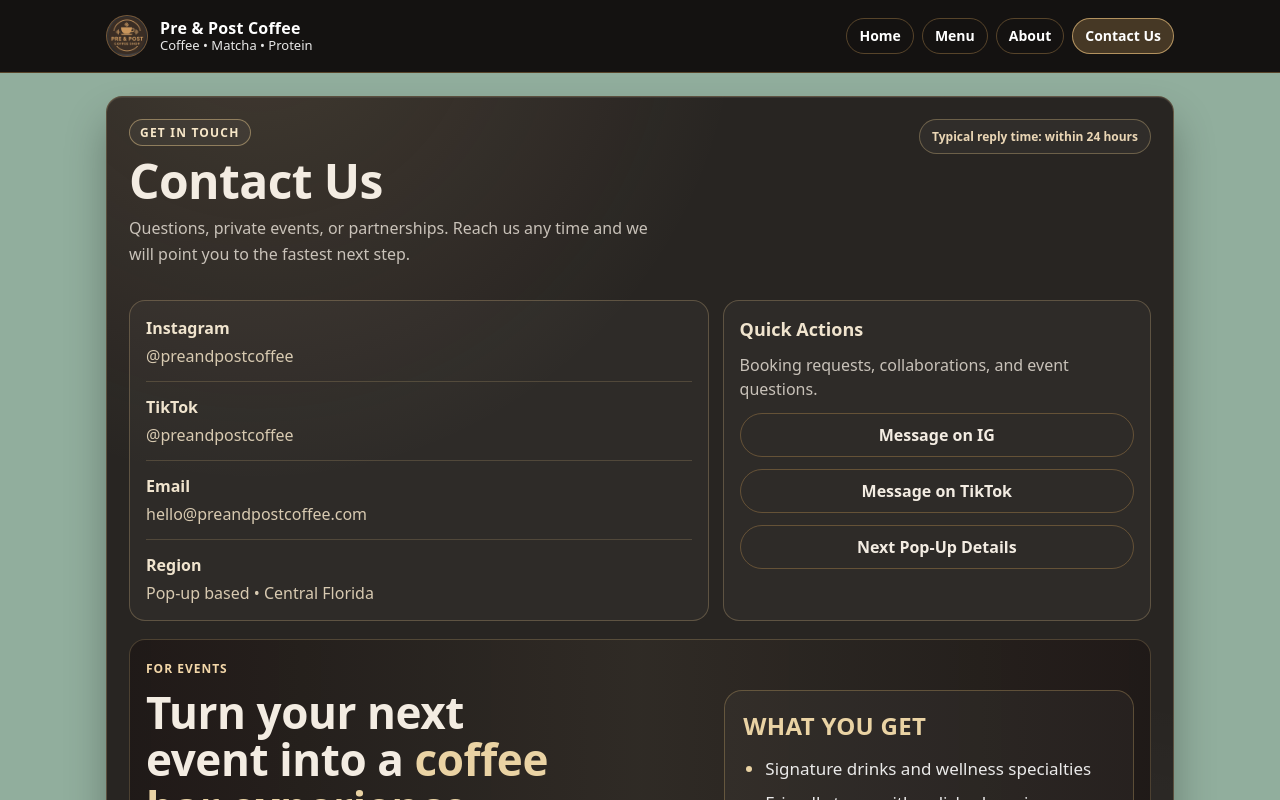
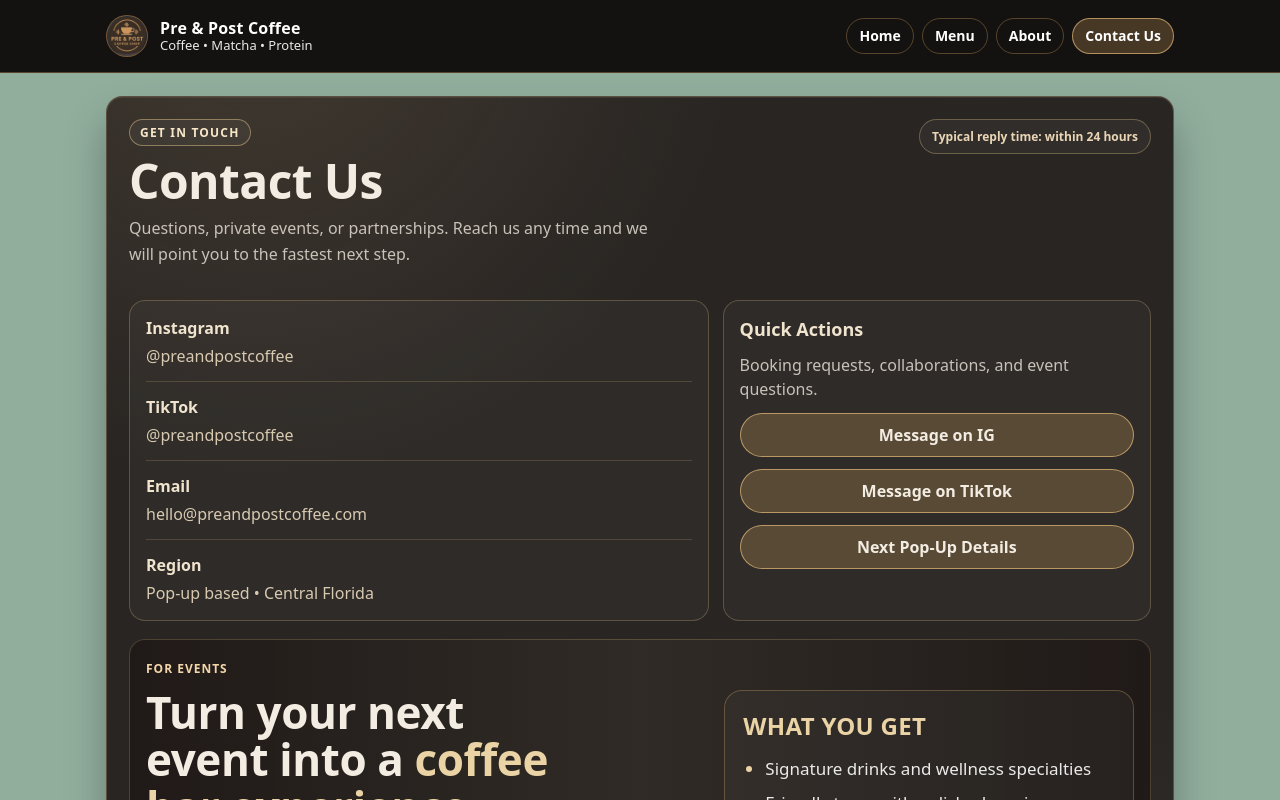
Before and after one commit to Emq17/coffee-shop, a React (Vite) app: page /contact in a window 1280 px wide. Shown: the top 800 px of the page. Built offline with nearby package versions, Linux system fonts and the light colour scheme.

Commit message:
button redirect links

```diff
--- a/src/components/ScrollToTop.tsx
+++ b/src/components/ScrollToTop.tsx
@@ -2,12 +2,34 @@
 import { useLocation } from "react-router-dom";
 
 export default function ScrollToTop() {
-  const { pathname } = useLocation();
+  const { pathname, hash } = useLocation();
 
   useEffect(() => {
-    // instant jump to top on every route change
+    if (hash) {
+      const id = decodeURIComponent(hash.replace("#", ""));
+      let tries = 0;
+      const maxTries = 10;
+
+      const scrollToHashTarget = () => {
+        const target = document.getElementById(id);
+        if (target) {
+          target.scrollIntoView({ behavior: "auto", block: "start" });
+          return;
+        }
+
+        if (tries < maxTries) {
+          tries += 1;
+          window.setTimeout(scrollToHashTarget, 50);
+        }
+      };
+
+      scrollToHashTarget();
+      return;
+    }
+
+    // instant jump to top when there is no hash target
     window.scrollTo({ top: 0, left: 0, behavior: "auto" });
-  }, [pathname]);
+  }, [pathname, hash]);
 
   return null;
 }
--- a/src/pages/About.tsx
+++ b/src/pages/About.tsx
@@ -1,3 +1,5 @@
+import { Link } from "react-router-dom";
+
 export default function About() {
   return (
     <main style={{ paddingTop: 96, paddingBottom: 72 }}>
@@ -54,9 +56,9 @@
                 <a className="btn btnPrimary" href="/menu">
                   View Menu
                 </a>
-                <a className="btn" href="/home#next-pop-up">
+                <Link className="btn" to="/home#next-pop-up">
                   See Pop-Ups
-                </a>
+                </Link>
                 <a className="btn" href="/contact">
                   Contact
                 </a>
--- a/src/pages/Contact.tsx
+++ b/src/pages/Contact.tsx
@@ -1,3 +1,5 @@
+import { Link } from "react-router-dom";
+
 export default function Contact() {
   return (
     <main style={{ paddingTop: 96, paddingBottom: 72 }}>
@@ -68,7 +70,7 @@
               </p>
               <div className="contactActions">
                 <a
-                  className="btn"
+                  className="btn eventsBookBtn"
                   href="https://www.instagram.com/preandpostcoffee/"
                   target="_blank"
                   rel="noreferrer"
@@ -76,16 +78,16 @@
                   Message on IG
                 </a>
                 <a
-                  className="btn"
+                  className="btn eventsBookBtn"
                   href="https://www.tiktok.com/@preandpostcoffee"
                   target="_blank"
                   rel="noreferrer"
                 >
                   Message on TikTok
                 </a>
-                <a className="btn" href="/home#next-pop-up">
+                <Link className="btn eventsBookBtn" to="/home#next-pop-up">
                   Next Pop-Up Details
-                </a>
+                </Link>
               </div>
             </div>
           </div>
--- a/src/pages/Home.tsx
+++ b/src/pages/Home.tsx
@@ -334,7 +334,6 @@
             }
           `}</style>
         </section>
-
       </div>
     </main>
   );
```
